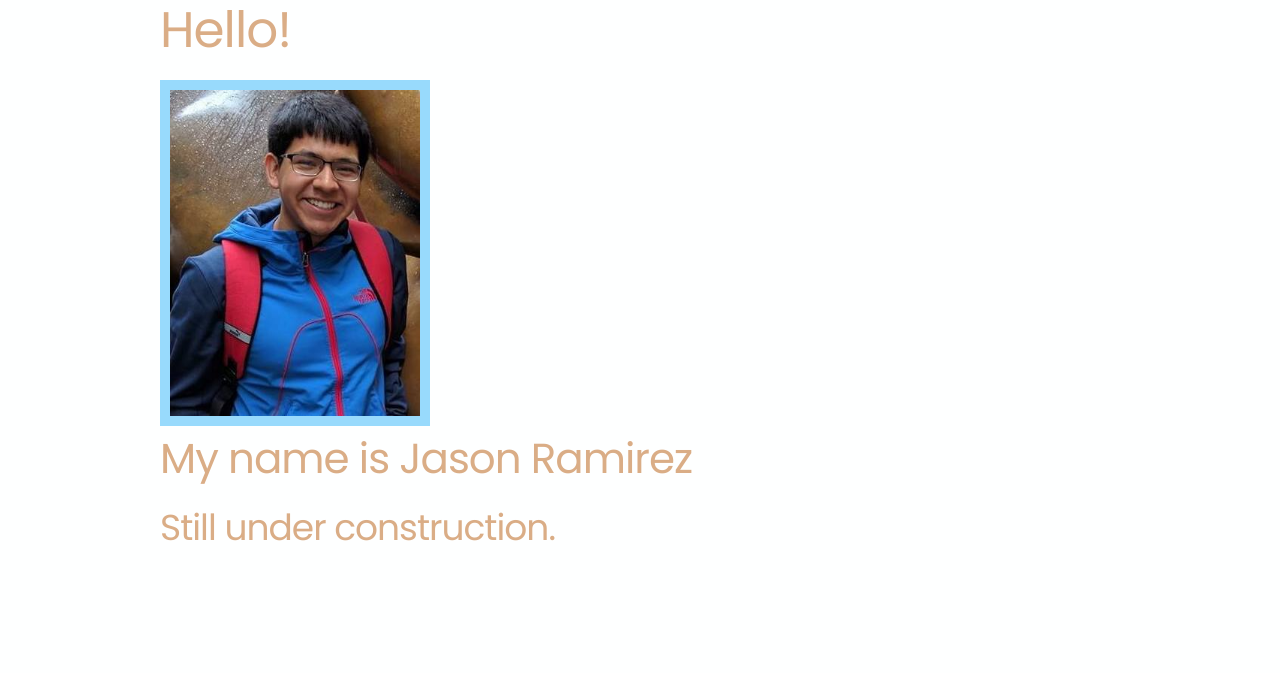
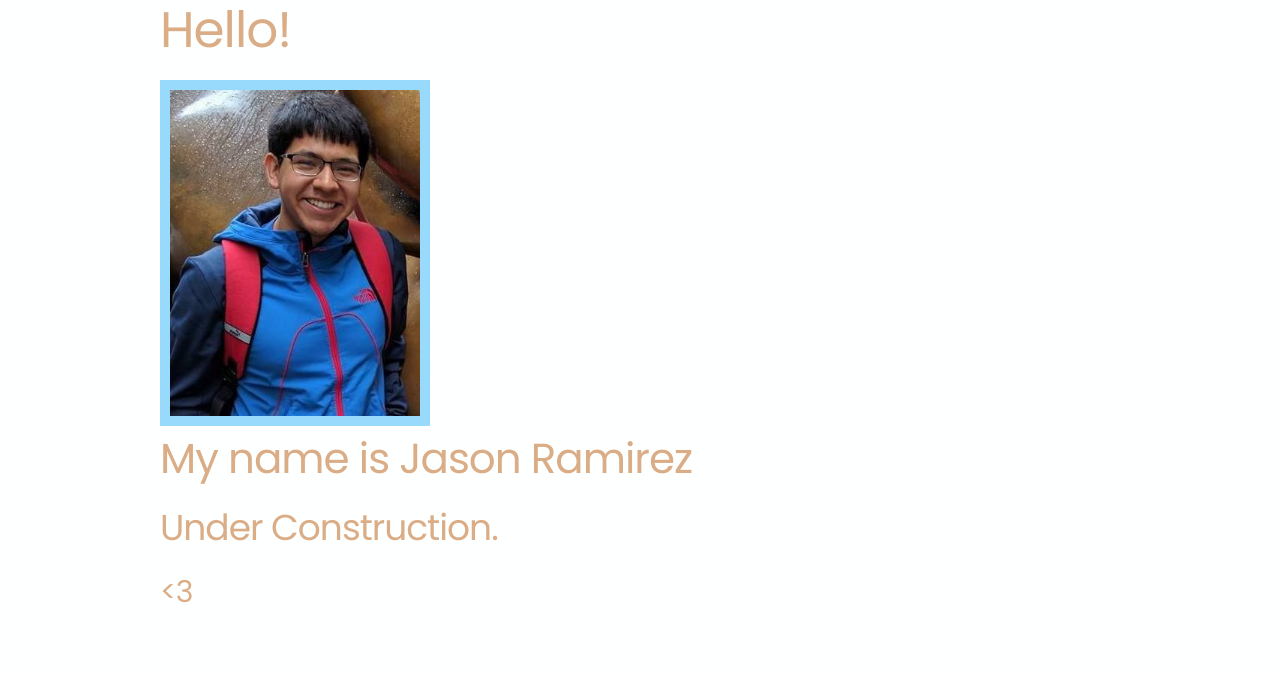
Before and after one commit to JasonARamirez/Personal_Website, a website: page routing/public_website/html/index.html in a window 1280 px wide. Shown: the top 673 px of the page. Drawn offline with nearby package versions, Linux system fonts and the light colour scheme; files that its build step writes are made by us from their sources; files whose address does not match are found by name.

Commit message:
Filling in the website

```diff
--- a/routing/public_website/html/index.html
+++ b/routing/public_website/html/index.html
@@ -22,7 +22,8 @@
       <h1>Hello!</h1>
       <img class="mepic" src="images/me.jpg">
       <h2>My name is Jason Ramirez</h2>
-      <h3>Still under construction.</h3>
+      <h3>Under Construction.</h3>
+      <h4>&lt3</h4>
     </div>
     <footer>
       <div>
```
